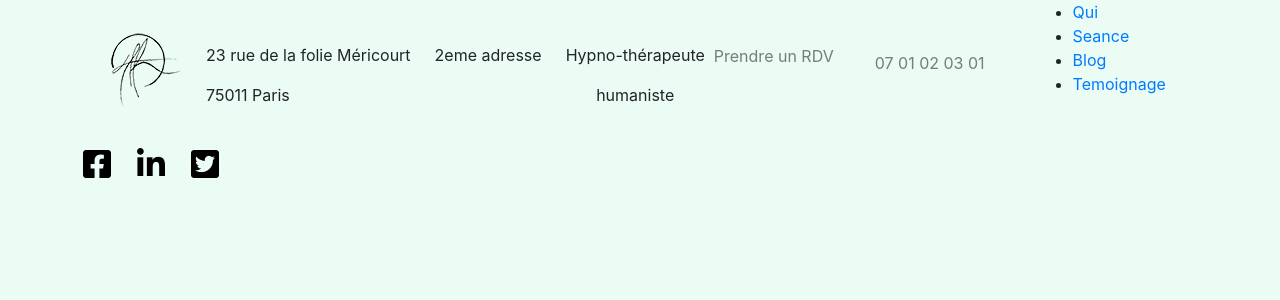
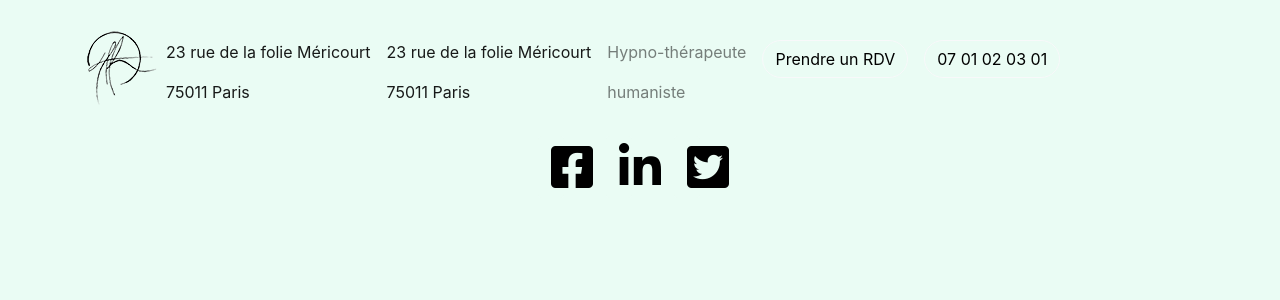
Before and after one commit to alphaMarDiallo/prehypno, a PHP site: page /qui.php in a window 1280 px wide. Shown: the top 300 px of the page. Run offline with PHP 8.4, Linux system fonts and the light colour scheme; some libraries are stand-ins or nearby versions.

Commit message:
MàJ branch header

```diff
--- a/acceuil.php
+++ b/acceuil.php
@@ -1,2 +1,3 @@
 <?php require_once 'inc/header.inc.php' ?>
+
 <?php require_once 'inc/footer.inc.php' ?>
--- a/css/style.css
+++ b/css/style.css
@@ -212,7 +215,7 @@ section{
 
 
 */
-.facebook
+/* .facebook
 {
   width: 25px!important;
-}
+} */
--- a/inc/footer.inc.php
+++ b/inc/footer.inc.php
@@ -1,10 +1,14 @@
+<?php require_once 'header.inc.php'?>
+
+
+
 </main> <!-- Fin main -->
 <footer class="row">
     <div class="col-md-12">
         <ul class="nav justify-content-center">
-            <li><a href="#" class="col-md-2 btn"><i class="fab fa-facebook-square fa-2x hover rounded"></i></a></li>
-            <li><a href="#" class="col-md-2 btn "><i class="fab fa-linkedin-in fa-2x hover rounded"></i></a></li>
-            <li> <a href="#" class="col-md-2 btn "><i class="fab fa-twitter-square fa-2x hover rounded"></i></a></li>
+            <li><a href="#" class="col-md-4 col-lg-4 col-sm-12 col-xs-12 btn"><i class="fab fa-facebook-square fa-3x hover rounded"></i></a></li>
+            <li><a href="#" class="col-md-4 col-lg-4 col-sm-12 col-xs-12 btn "><i class="fab fa-linkedin-in fa-3x hover rounded"></i></a></li>
+            <li><a href="#" class="col-md-4 col-lg-4 col-sm-12 col-xs-12 btn "><i class="fab fa-twitter-square fa-3x hover rounded"></i></a></li>
         </ul>
     </div>
 </footer><!-- Fin footer -->
@@ -24,4 +28,3 @@
 </body>
 
 </html>
-<?php require_once 'header.inc.php'?>
--- a/inc/header.inc.php
+++ b/inc/header.inc.php
@@ -19,45 +19,55 @@
 </head>
 
 <body>
-<div class="container">
-    <header class="row">
-        <nav class="navbar navbar-expand-lg navbar-light logo" id="nav1">
-  <!-- le logo signature -->
-            <img src="../img/logoFavIconAlpha.png " alt="" class="m-4">
-    <button class="navbar-toggler m-4" type="button" data-toggle="collapse" data-target="#navbarNav" aria-controls="navbarNav" aria-expanded="false" aria-label="Toggle navigation">
-      <span class="navbar-toggler-icon"></span>
-  </button>
-  <div class="collapse navbar-collapse" id="navbarNav">
-    <ul class="navbar-nav">
-      <li class="nav-item mt-4">
-          <p>23 rue de la folie Méricourt</p>
-          <p>75011 Paris</p>
-      </li>
-      <li class="nav-item m-4 mb-2">2eme adresse</li>
-      <li class="nav-item text text-center mt-4">
-         <p>Hypno-thérapeute</p>
-          <p>humaniste</p>
-      </li>
-      <li class="nav-item text text-center">
-        <a href="#" class="nav-link rounded-pill btn hover mt-3">Prendre un RDV</a>
-      <li class="nav-item m-4">
-        <a class="nav-link" href="#" >07 01 02 03 01</a>
-      </li>
-    </ul>
-  </div>
-</nav>
-<nav id="nav2">
-    <ul>
-      <li><a href="#">Qui</a></li>
-      <li><a href="#">Seance</a></li>
-      <li><a href="#">Blog</a></li>
-      <li><a href="#">Temoignage</a></li>
-    </ul>
-    <a class="toggle-nav" href="#"></a>
+<div class="container"><!-- debut div Classcontainer -->
+  <header class="row"><!-- Debut class header -->
+        <nav class="navbar navbar-expand-lg navbar-light logo"><!-- Debut navbar collaps -->
+           <img src="../img/logoFaviconAlpha.png" alt="">
+           <button class="navbar-toggler" type="button" data-toggle="collapse" data-target="#navbarNav" aria-controls="navbarNav" aria-expanded="false" aria-label="Toggle navigation">
+             <span class="navbar-toggler-icon"></span>
+           </button>
 
-</nav>
-<main class="row">
+           <div class="collapse navbar-collapse" id="navbarNav"><!-- Debut nav collaps -->
 
+             <ul class="navbar-nav mt-4"><!-- debut ul -->
+               <li class="nav-item active">
+                 <a class="nav-link"><p>23 rue de la folie Méricourt</p>
+                 <p>75011 Paris</p></a>
+               </li>
 
+               <li class="nav-item active">
+                 <a class="nav-link"><p>23 rue de la folie Méricourt</p>
+                 <p>75011 Paris</p></a>
+               </li>
 
-<?php require_once 'footer.inc.php'?>
+               <li class="nav-item">
+                 <a class="nav-link"><p>Hypno-thérapeute</p>
+                 <p>humaniste</p></a>
+               </li>
+
+               <li class="nav-item">
+                 <a class="nav-link" href="#"><span class="border border-light rounded-pill btn hover">Prendre un RDV</span></a>
+               </li>
+
+               <li class="nav-item">
+                 <a class="nav-link" ><span class="border border-light rounded-pill btn hover">07 01 02 03 01</span></a>
+               </li><!-- dFin ul -->
+           </div><!-- fin nav collaps -->
+
+        </nav><!-- fin navbar collaps -->
+      </div><!-- fin divClasscontainer -->
+            <!-- ma 2éme Nav qui sera appelé Jquery   -->
+      <div class="row">
+        <nav id="nav2">
+            <ul class=>
+              <li><a href="#" ><span class="border border-light rounded-pill btn hover" class="rounded-pill">Qui</span></a></li>
+              <li><a href="#" ><span class="border border-light rounded-pill btn hover" class="rounded-pill">Seance</span></a></li>
+              <li><a href="#" ><span class="border border-light rounded-pill btn hoer"  class="rounded-pill">Blog</span></a></li>
+              <li><a href="#" ><span class="border border-light rounded-pill btn hover" class="rounded-pill">Temoignage</span></a></li>
+            </ul>
+            <span class="navbar-toggler-icon"></span>
+       </nav>
+    </div>
+
+  </header><!-- fin class header -->
+<?php require_once 'footer.inc.php' ?>
--- /dev/null
+++ b/js/jquery.js
@@ -0,0 +1,20 @@
+// alert('jquery ok !');
+$(document).ready(function()
+{
+
+   //On place tout notre code jQuery
+   /*On cachera les élements possedant un attribut class='para' */
+    $('#nav2').hide();
+
+
+});// Fin de $(document).ready(function(){}
+
+
+
+
+/***********************************************************************************************************/
+// $(function()
+// {
+//     $('.para').hide();
+// });
+// Fin de $(document).ready(function(){}
```
Also changed, not shown: other parts of css/style.css (+27 -24 lines).
